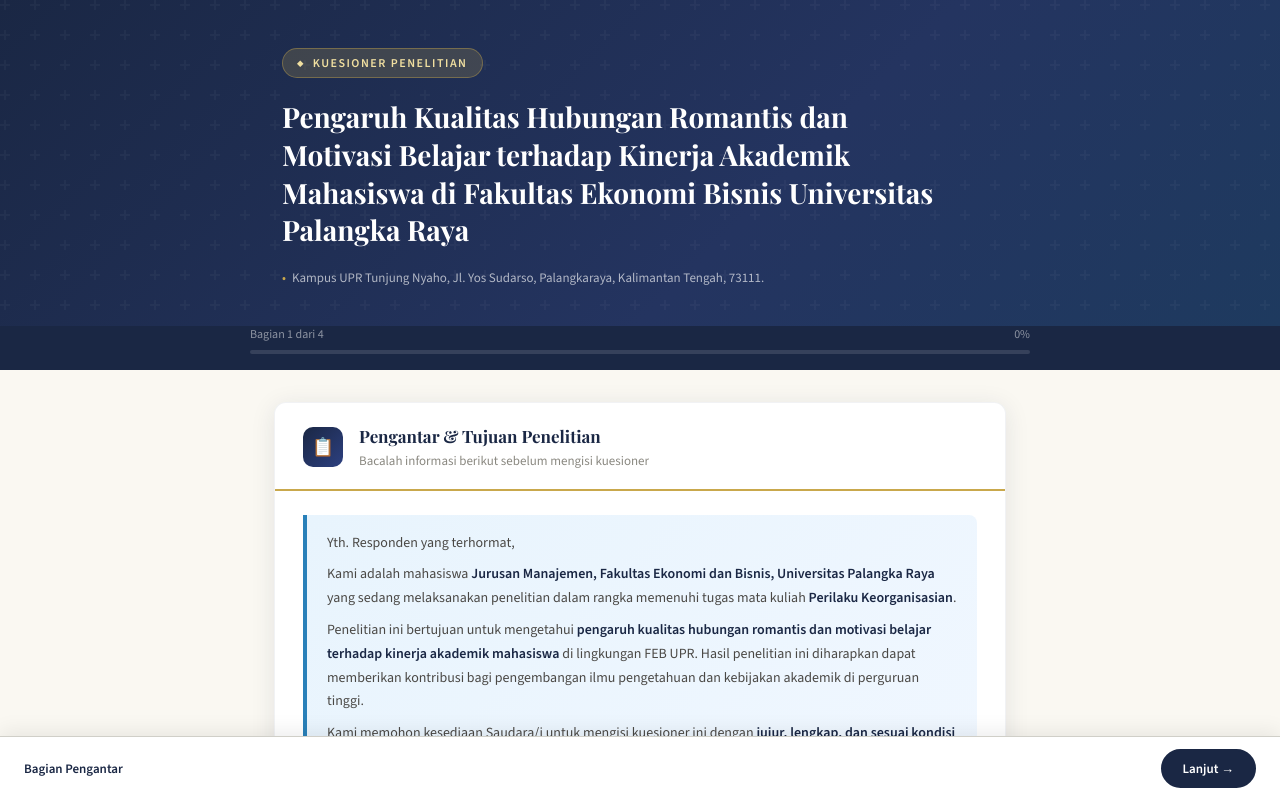
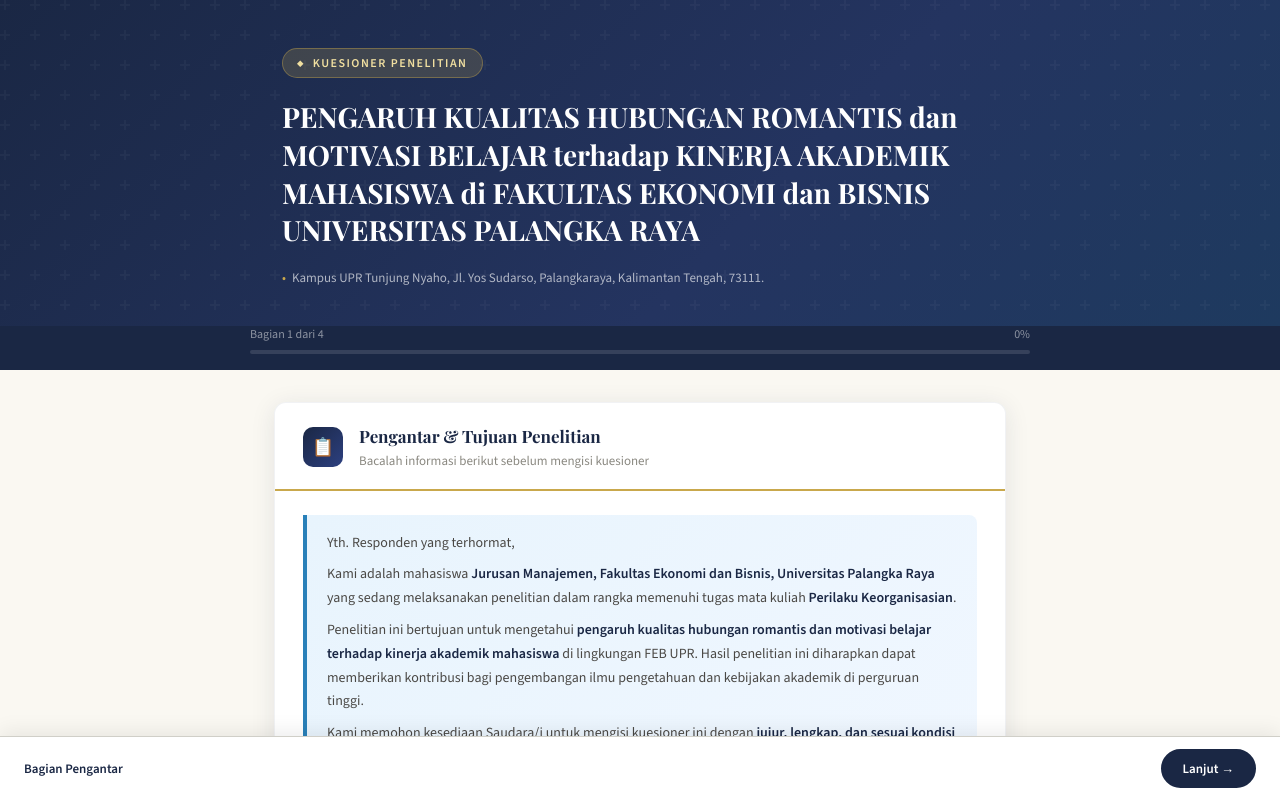
Before and after one commit to yas-udah/kuisoner, a plain HTML site: page index.html in a window 1280 px wide. Shown: the top 798 px of the page. Drawn offline with nearby package versions, Linux system fonts and the light colour scheme.

Commit message:
Update index.html

```diff
--- a/index.html
+++ b/index.html
@@ -512,7 +512,7 @@
 <div class="site-header">
   <div class="header-inner">
     <div class="header-badge">Kuesioner Penelitian </div>
-    <h1 class="main-title">Pengaruh Kualitas Hubungan Romantis dan Motivasi Belajar terhadap Kinerja Akademik Mahasiswa di Fakultas Ekonomi Bisnis Universitas Palangka Raya</h1>
+    <h1 class="main-title">PENGARUH KUALITAS HUBUNGAN ROMANTIS dan MOTIVASI BELAJAR terhadap KINERJA AKADEMIK MAHASISWA di FAKULTAS EKONOMI dan BISNIS UNIVERSITAS PALANGKA RAYA</h1>
     <div class="header-meta">
       <span>Kampus UPR Tunjung Nyaho, Jl. Yos Sudarso, Palangkaraya, Kalimantan Tengah, 73111.</span>
     </div>
```
